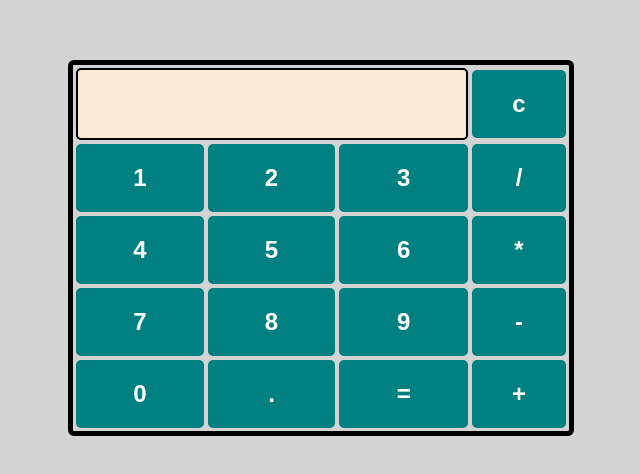
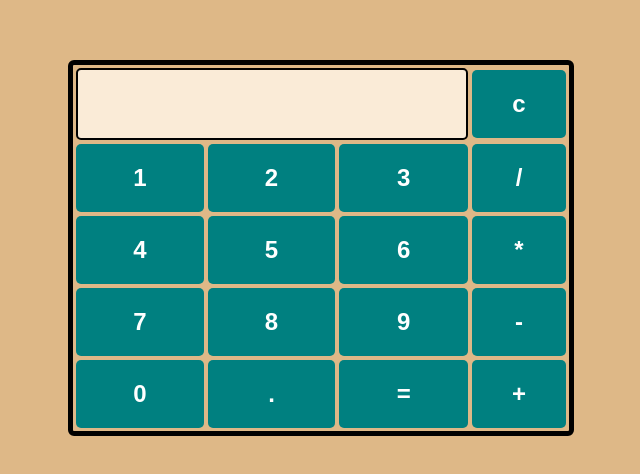
Before and after one commit to PureddyLavanya/MathCalculator, a plain HTML site: page index.html in a window 1280 px wide. Shown: the part 110-584 px from the top of the page, without its empty margins (319-959 px from the left). Drawn offline with nearby package versions, Linux system fonts and the light colour scheme.

Commit message:
Update mystyle.css

```diff
--- a/mystyle.css
+++ b/mystyle.css
@@ -12,7 +12,7 @@ table {
     border:2px solid black;
 }
 body{
-    background-color: lightgray
+    background-color: burlywood;
 }
 input[type="button"]:active{
     background-color:olive;
```
